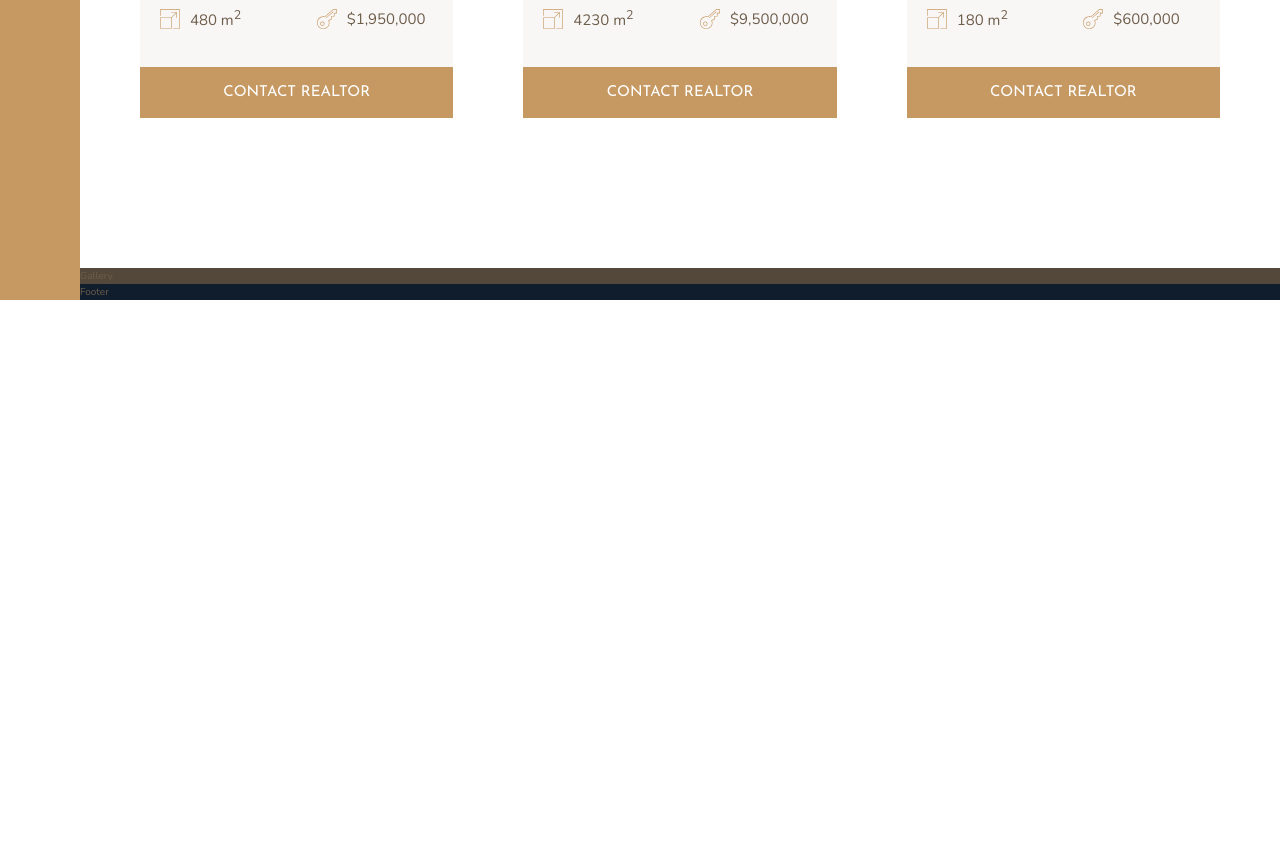
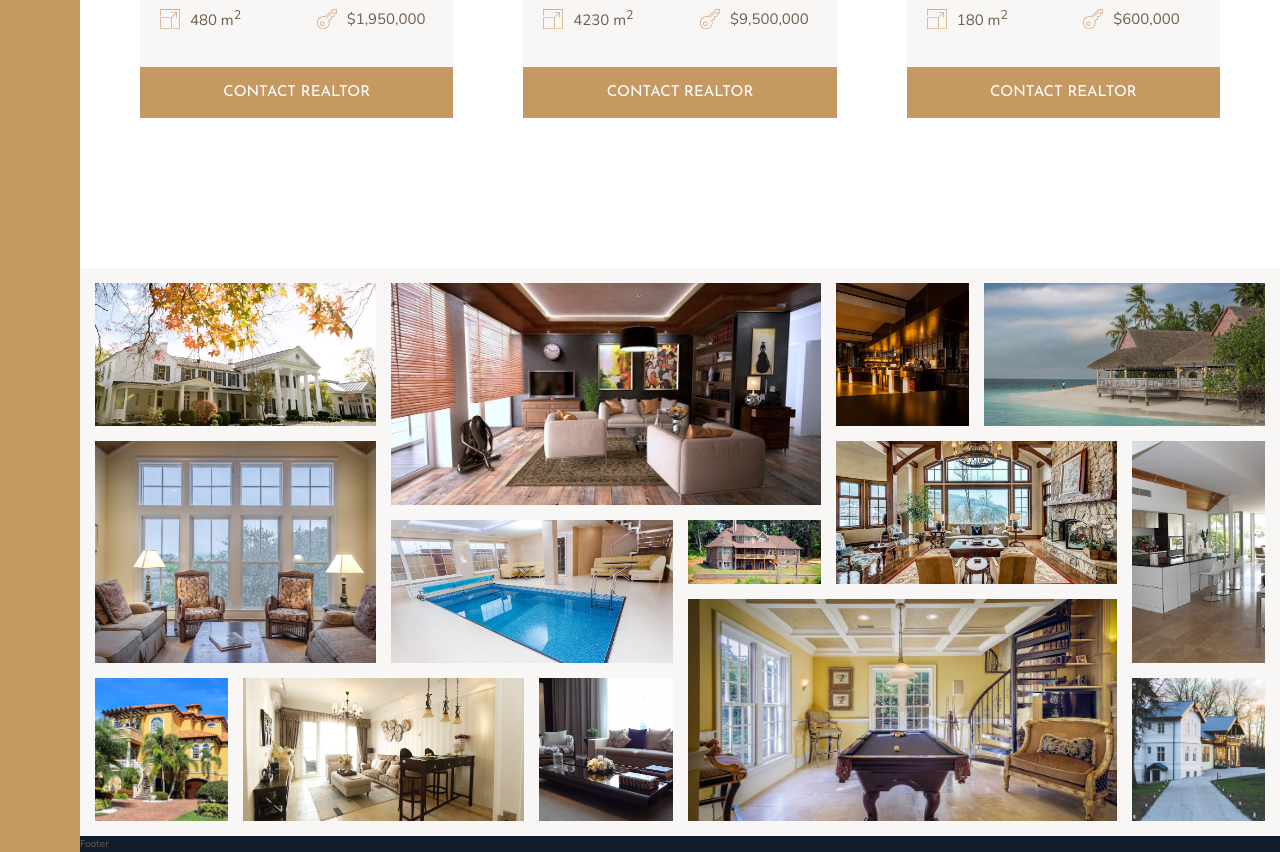
Before and after one commit to Marko010101/Heavenss, a website: page index.html in a window 1280 px wide. Shown: the part 2889-3741 px from the top of the page. Before the commit the page ends 3189 px from the top, so only its background shows below. Drawn offline with nearby package versions, Linux system fonts and the light colour scheme.

Commit message:
Create Photo section with grid layout

```diff
--- a/index.html
+++ b/index.html
@@ -294,7 +294,50 @@
         </section>
 
         <section class="gallery">
-            Gallery
+            <figure class="gallery__item gallery__item--1">
+                <img src="img/gal-1.jpeg" alt="Gallery image 1" class="gallery__img">
+            </figure>
+            <figure class="gallery__item gallery__item--2">
+                <img src="img/gal-2.jpeg" alt="Gallery image 2" class="gallery__img">
+            </figure>
+            <figure class="gallery__item gallery__item--3">
+                <img src="img/gal-3.jpeg" alt="Gallery image 3" class="gallery__img">
+            </figure>
+            <figure class="gallery__item gallery__item--4">
+                <img src="img/gal-4.jpeg" alt="Gallery image 4" class="gallery__img">
+            </figure>
+            <figure class="gallery__item gallery__item--5">
+                <img src="img/gal-5.jpeg" alt="Gallery image 5" class="gallery__img">
+            </figure>
+            <figure class="gallery__item gallery__item--6">
+                <img src="img/gal-6.jpeg" alt="Gallery image 6" class="gallery__img">
+            </figure>
+            <figure class="gallery__item gallery__item--7">
+                <img src="img/gal-7.jpeg" alt="Gallery image 7" class="gallery__img">
+            </figure>
+            <figure class="gallery__item gallery__item--8">
+                <img src="img/gal-8.jpeg" alt="Gallery image 8" class="gallery__img">
+            </figure>
+            <figure class="gallery__item gallery__item--9">
+                <img src="img/gal-9.jpeg" alt="Gallery image 9" class="gallery__img">
+            </figure>
+            <figure class="gallery__item gallery__item--10">
+                <img src="img/gal-10.jpeg" alt="Gallery image 10" class="gallery__img">
+            </figure>
+            <figure class="gallery__item gallery__item--11">
+                <img src="img/gal-11.jpeg" alt="Gallery image 11" class="gallery__img">
+            </figure>
+            <figure class="gallery__item gallery__item--12">
+                <img src="img/gal-12.jpeg" alt="Gallery image 12" class="gallery__img">
+            </figure>
+            <figure class="gallery__item gallery__item--13">
+                <img src="img/gal-13.jpeg" alt="Gallery image 13" class="gallery__img">
+            </figure>
+            <figure class="gallery__item gallery__item--14">
+                <img src="img/gal-14.jpeg" alt="Gallery image 14" class="gallery__img">
+            </figure>
+
+
         </section>
 
         <footer class="footer">
--- a/sass/_gallery.scss
+++ b/sass/_gallery.scss
@@ -1,4 +1,80 @@
 .gallery {
-    background-color: $color-grey-dark-1;
+    background-color: $color-grey-light-1;
     grid-column: full-start / full-end;
+
+    display: grid;
+    grid-template-columns: repeat(8, 1fr);
+    grid-template-rows: repeat(7, 5vw);
+    grid-gap: 1.5rem;
+    padding: 1.5rem;
+
+    &__item {
+
+        &--1 {
+            grid-row: 1 / span 2;
+            grid-column: 1 / span 2;
+        }
+        &--2 {
+            grid-row: 1 / span 3;
+            grid-column: 3 / span 3;
+        }
+        &--3 {
+            grid-row: 1 / span 2;
+            grid-column: 6 / 7;
+        }
+        &--4 {
+            grid-row: 1 / span 2;
+            grid-column: 7 / span 2;
+
+        }
+        &--5 {
+            grid-row: 3 / span 3;
+            grid-column: 1 / span 2;
+        }
+        &--6 {
+            grid-row: 4 / span 2;
+            grid-column: 3 / span 2;
+        }
+        &--7 {
+            grid-row: 4 / 5;
+            grid-column: 5 / 6;
+        }
+        &--8 {
+            grid-row: 3 / span 2;
+            grid-column: 6 / span 2;
+        }
+        &--9 {
+            grid-row: 3 / span 3;
+            grid-column: 8 / -1;
+        }
+        &--10 {
+            grid-row: 6 / span 2;
+            grid-column: 1 / 2;
+        }
+        &--11 {
+            grid-row: 6 / span 2;
+            grid-column: 2 / span 2;
+        }
+        &--12 {
+            grid-row: 6 / span 2;
+            grid-column: 4 / 5;
+        }
+        &--13 {
+            grid-row: 5 / span 3;
+            grid-column: 5 / span 3;
+        }
+        &--14 {
+            grid-row: 6 / span 2;
+            grid-column: 8 / -1;
+        }
+
+    }
+
+    &__img {
+        width: 100%;
+        height: 100%;
+        object-fit: cover;
+        display: block;
+    }
+
 }
```
Also changed, not shown: css/style.css.
